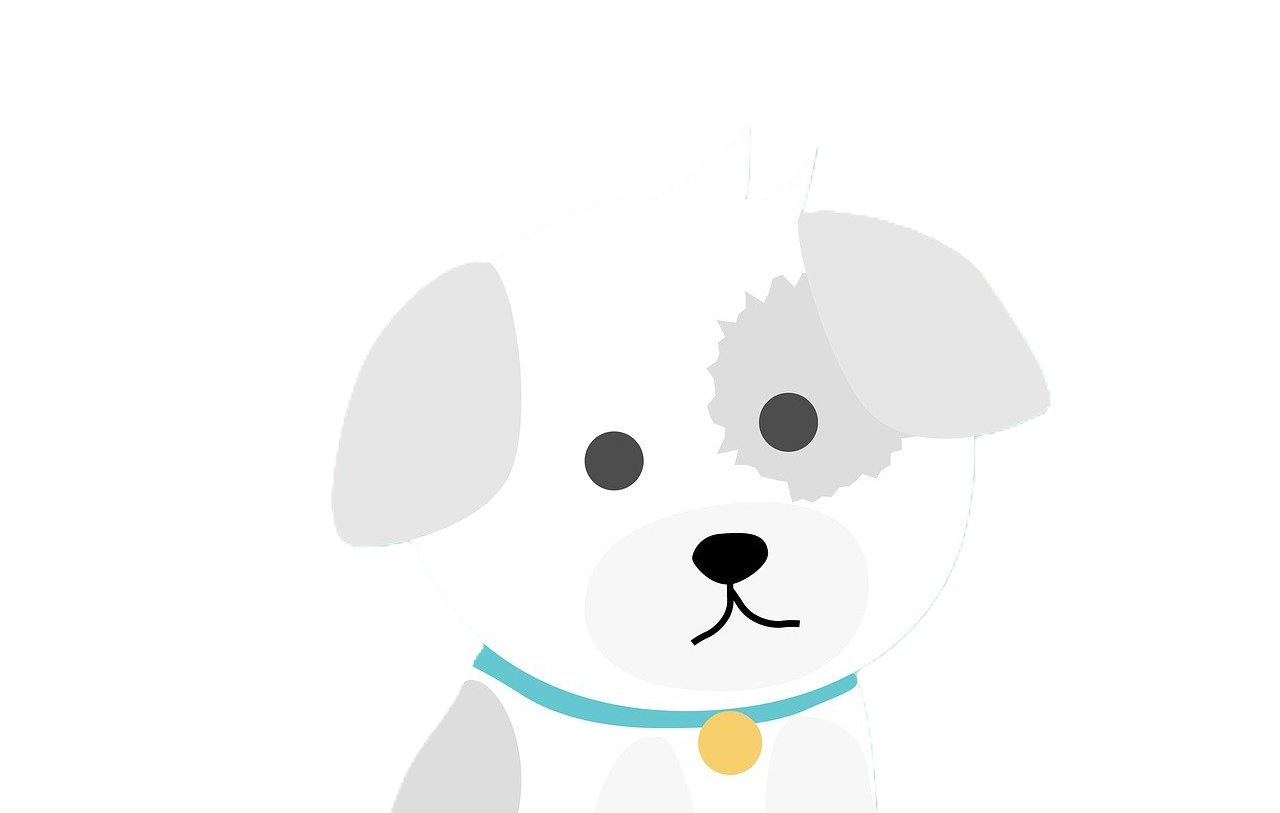
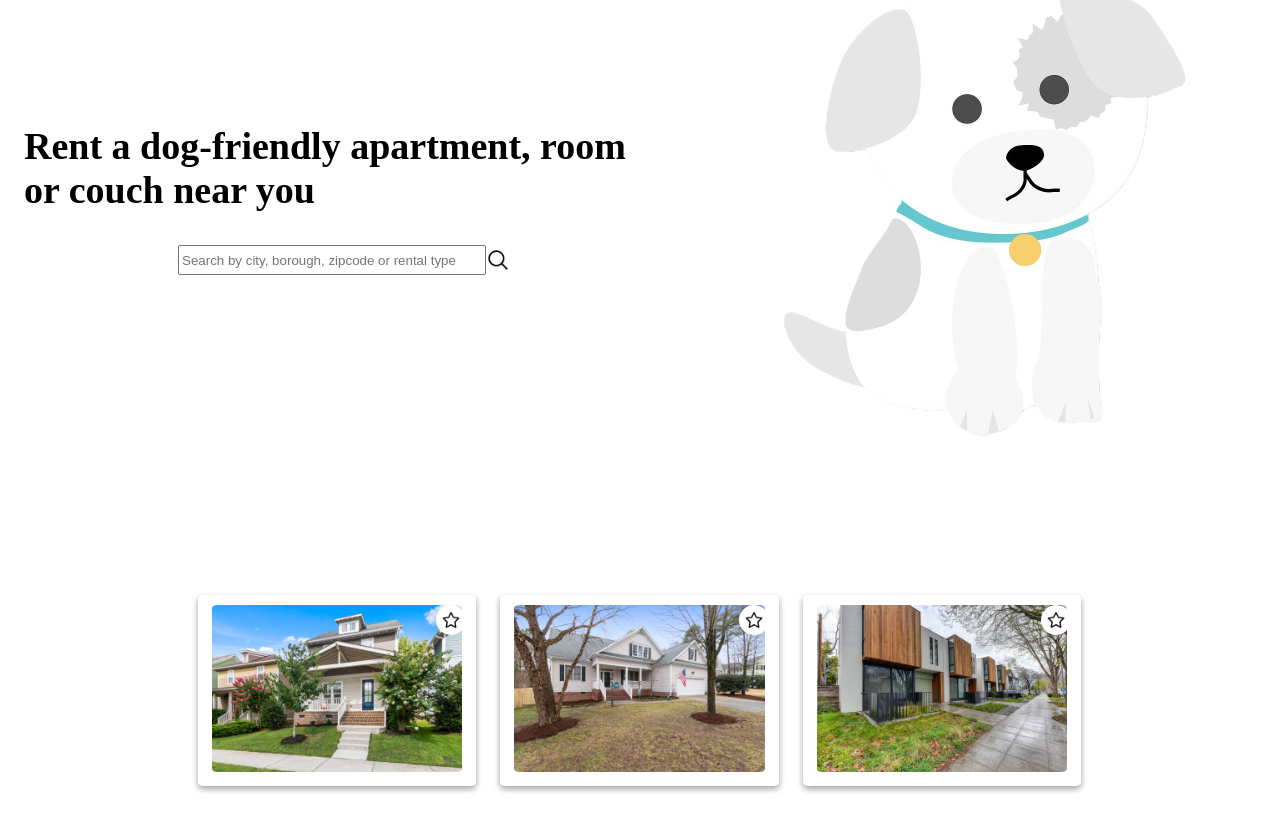
Before and after one commit to Gitling01/Doghouse, a website: page public/index.html in a window 1280 px wide. Shown: the part 224-1037 px from the top of the page. Drawn offline with Linux system fonts and the light colour scheme; no server answers.

Commit message:
added styles for hero section and for the moved Doghouse title

```diff
--- a/public/styles.css
+++ b/public/styles.css
@@ -7,16 +7,27 @@ body {
     padding: 8px 16px;
 }
 .nav-bar ul{
+    width: auto;
+    /* border: 1px solid black; */
     display: flex;
     list-style-type: none;
     margin: 0;
     padding: 0;
 }
 .nav-bar a{
+    /* border: 1px solid black; */
     display: block;
     color: black;
     padding: 8px;
     float: left;
+    text-decoration: none;
+}
+.nav-bar h2{
+    /* border: 1px solid black; */
+    display: block;
+    color: black;
+    padding-left: 48px;
+    float: right;
     text-decoration: none;
 }
 #add-listing-button{
@@ -31,36 +42,47 @@ body {
     color: #ffffff;
     cursor: pointer;
 }
-.main-title{
+#hero-section{
     display: flex;
-    margin: 0 auto;
-    align-items: center; /*wrt each other*/
-    justify-content: center; /*wrt container*/
+    height: 80vh;
+    width: 100vw;
+    margin: 0px 16px 64px;
+}
+#hero-section-left-content{
+    display: flex;
+    flex-direction: column;
+    flex: 1;
+    justify-content: center;
+}
+#hero-section-left-content h1{
+    font-size: 38px;
+    justify-items: center;
 }
 .search-object{
     display: flex;
     align-items: center;
 }
-.search-bar{
+#search-bar{
     margin-top: 8px;
     margin-left: auto;
     justify-content: center;
-    width: 180px;
-    height: 16px;
+    width: 300px;
+    height: 24px;
 }
-.search-button{
-    border: 1px solid black;
+#search-button{
     margin-top: 8px;
     margin-right: auto;
     justify-content: center;
-    width: 20px;
-    height: 20px;
+    width: 24px;
+    height: 24px;
+    cursor: pointer;
 }
-.borough-links{
-    display: flex;
-    flex-direction: column;
-    width: fit-content;
-    padding-left: 10px;
+#hero-section-right-content {
+    flex: 1;
+}
+#hero-section-right-content img{
+    height: 100%;
+    width: auto;
 }
 .row{
     display: flex;
@@ -79,16 +101,21 @@ body {
 }
 .listing-row-container{
     width: 70%;
-    margin: 24px auto; /*equidistant from left and right-- centered*/
+    margin: 24px auto; /*centered*/
     display: flex;
-    justify-content: space-around;
+    flex-wrap: wrap;
+    justify-content: flex-start;
+    gap: 24px;
 }
 .listing{
+    flex: 0 0 calc(33.3% - 16px);
+    max-width: 0 0 calc(33.3% - 16px);
+    box-sizing: border-box;
     position: relative;
     box-shadow: rgba(0, 0, 0, 0.16) 0px 3px 6px, rgba(0, 0, 0, 0.23) 0px 3px 6px;
     border-radius: 2%;
-    padding-left: 10px;
-    padding-right: 10px;
+    padding-left: 14px;
+    padding-right: 14px;
     cursor: pointer;
 }
 .favorite-icon{
@@ -126,8 +153,9 @@ body {
 }
 .property-image{
     border-radius: 2%;
-    height: 200px;
-    width: 200px;
+    width: 100%;
+    height: auto;
+    object-fit: cover;
 }
 .pagination{
     text-align: center;
```
